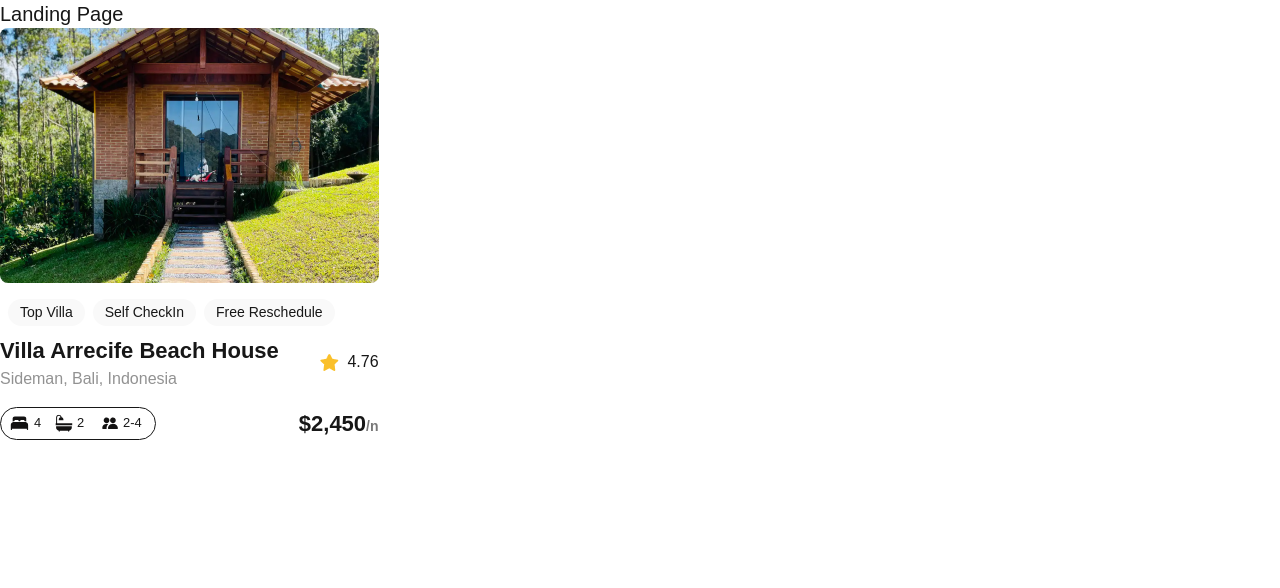
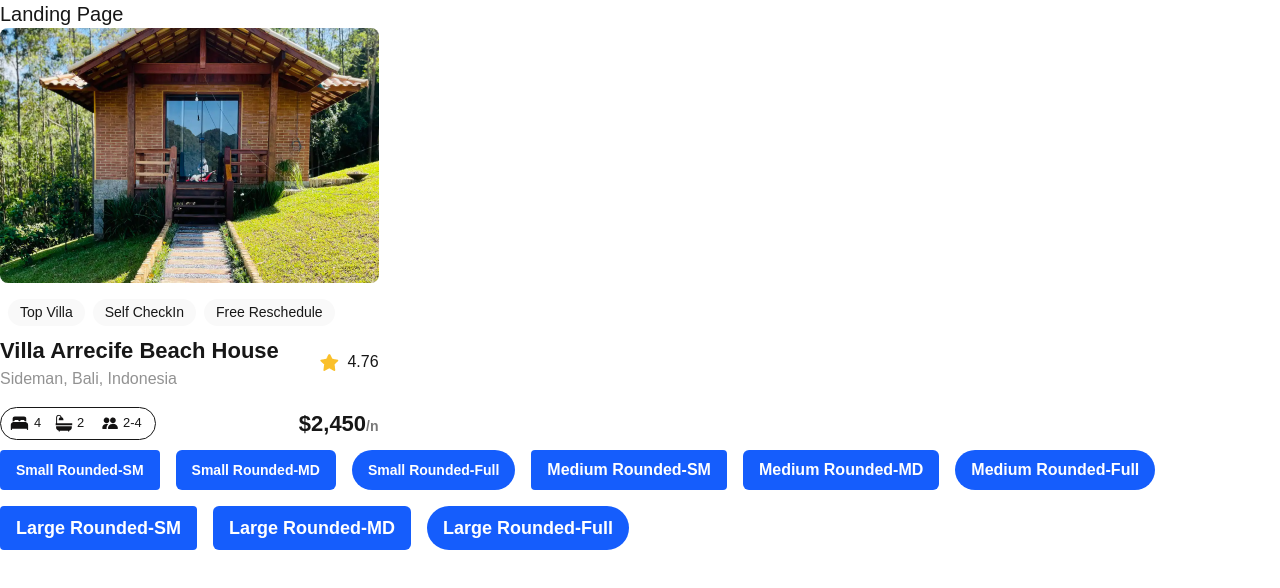
Before and after one commit to Mistire/alx-project-0x00-setup, a Next.js app in the folder alx-project-0x00/: page /landing in a window 1280 px wide. Shown: the top 588 px of the page. Built offline with nearby package versions, Linux system fonts and the light colour scheme.

Commit message:
Typing your functional components..3

```diff
--- /dev/null
+++ b/alx-project-0x00/components/Button.tsx
@@ -0,0 +1,14 @@
+import { ButtonProps } from "@/interfaces";
+
+const Button: React.FC<ButtonProps> = ({ title, styles = "", ...props }) => {
+  return (
+    <button
+      className={`px-4 py-2 font-semibold text-white bg-blue-600 hover:bg-blue-700 transition-all ${styles}`}
+      {...props}
+    >
+      {title}
+    </button>
+  );
+};
+
+export default Button;
--- a/alx-project-0x00/interfaces/index.ts
+++ b/alx-project-0x00/interfaces/index.ts
@@ -1,3 +1,8 @@
 export interface PillProps {
   title: string
 }
+
+export interface ButtonProps extends React.ButtonHTMLAttributes<HTMLButtonElement> {
+  title: string;
+  styles?: string; // custom Tailwind classes
+}
--- a/alx-project-0x00/pages/landing.tsx
+++ b/alx-project-0x00/pages/landing.tsx
@@ -1,3 +1,4 @@
+import Button from "@/components/Button";
 import Card from "@/components/Card";
 
 const Landing: React.FC =  () => {
@@ -5,6 +6,22 @@ const Landing: React.FC =  () => {
     <div>
       <h1 className=" text-xl font-extralight">Landing Page</h1>
       <Card />
+      <div className="flex flex-wrap gap-4">
+        {/* Small Buttons */}
+        <Button title="Small Rounded-SM" styles="text-sm rounded-sm" />
+        <Button title="Small Rounded-MD" styles="text-sm rounded-md" />
+        <Button title="Small Rounded-Full" styles="text-sm rounded-full" />
+
+
+        <Button title="Medium Rounded-SM" styles="text-base rounded-sm" />
+        <Button title="Medium Rounded-MD" styles="text-base rounded-md" />
+        <Button title="Medium Rounded-Full" styles="text-base rounded-full" />
+
+        {/* Large Buttons */}
+        <Button title="Large Rounded-SM" styles="text-lg rounded-sm" />
+        <Button title="Large Rounded-MD" styles="text-lg rounded-md" />
+        <Button title="Large Rounded-Full" styles="text-lg rounded-full" />
+      </div>
     </div>
   )
 }
```
